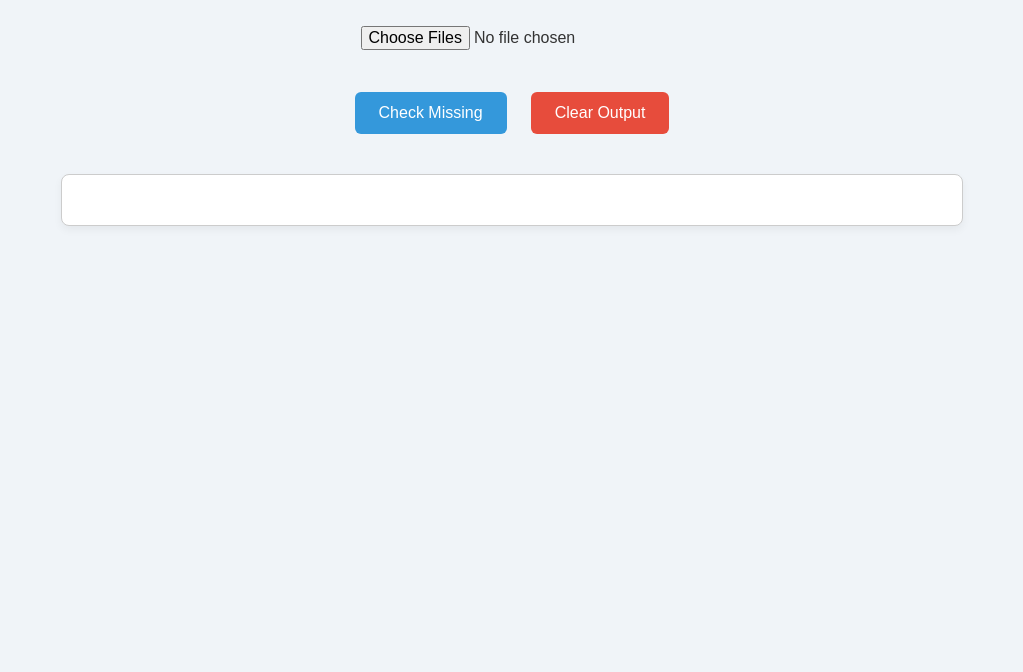
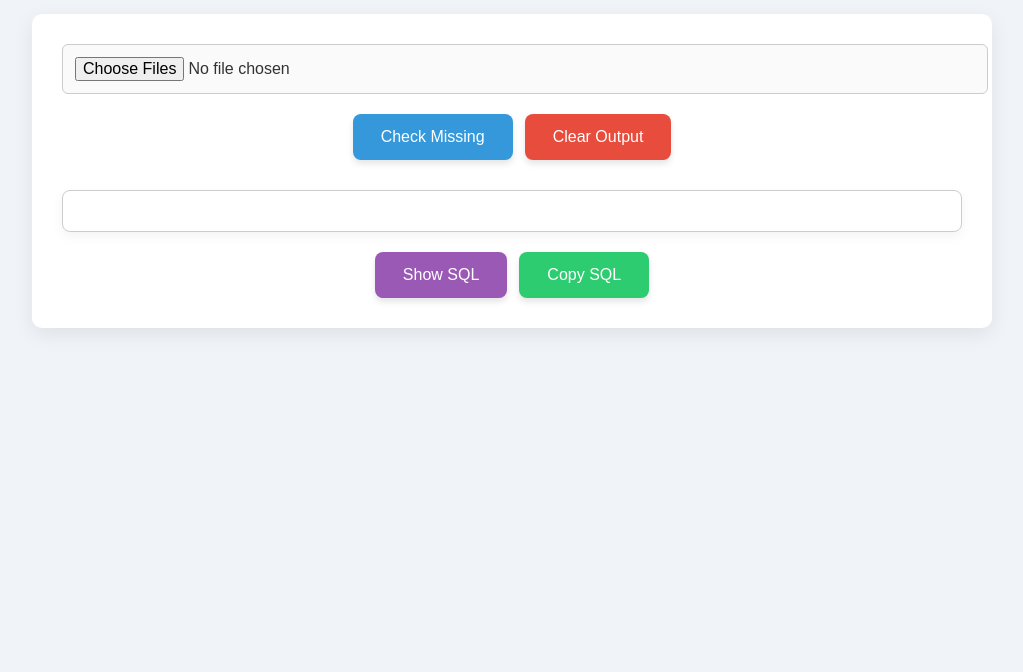
Before and after one commit to Humphydumphy1/missing-sales-tool, a plain HTML site: page missing.html in a window 1280 px wide. Shown: the part 128-800 px from the top of the page, without its empty margins (128-1151 px from the left). Drawn offline with Linux system fonts and the light colour scheme.

Commit message:
added finding missing OR and script

```diff
--- a/missing.html
+++ b/missing.html
@@ -6,10 +6,12 @@
   <style>
     body {
       font-family: 'Segoe UI', Tahoma, Geneva, Verdana, sans-serif;
-      padding: 40px;
-      text-align: center;
+      padding: 40px 20px;
       background-color: #f0f4f8;
       color: #333;
+      display: flex;
+      flex-direction: column;
+      align-items: center;
     }
 
     h1 {
@@ -17,62 +19,127 @@
       margin-bottom: 30px;
     }
 
+    .container {
+      background: #fff;
+      border-radius: 10px;
+      padding: 30px;
+      max-width: 900px;
+      width: 100%;
+      box-shadow: 0 6px 20px rgba(0, 0, 0, 0.08);
+    }
+
+    .file-upload {
+      margin-bottom: 20px;
+    }
+
     input[type="file"] {
       padding: 12px;
       font-size: 16px;
-      margin-bottom: 20px;
+      border-radius: 6px;
+      border: 1px solid #ccc;
+      background: #fafafa;
+      width: 100%;
+    }
+
+    .buttons {
+      margin-top: 10px;
+      display: flex;
+      flex-wrap: wrap;
+      gap: 12px;
+      justify-content: center;
     }
 
     button {
-      padding: 12px 24px;
+      padding: 14px 28px;
       font-size: 16px;
-      margin: 10px;
       cursor: pointer;
       border: none;
-      border-radius: 6px;
-      background-color: #3498db;
+      border-radius: 8px;
       color: white;
-      transition: background-color 0.3s ease;
+      transition: all 0.3s ease;
+      box-shadow: 0 4px 6px rgba(0, 0, 0, 0.1);
     }
 
     button:hover {
-      background-color: #2980b9;
+      transform: translateY(-1px);
+      opacity: 0.95;
+    }
+
+    button#checkBtn {
+      background-color: #3498db;
     }
 
     button#clearBtn {
       background-color: #e74c3c;
     }
 
-    button#clearBtn:hover {
-      background-color: #c0392b;
+    button#downloadBtn {
+      background-color: #f39c12;
     }
 
-    #output {
+    button#copyBtn {
+      background-color: #2ecc71;
+    }
+
+    button#toggleSQL {
+      background-color: #9b59b6;
+    }
+
+    .output-box {
       margin-top: 30px;
-      font-size: 17px;
-      white-space: pre;
+      font-size: 16px;
+      white-space: pre-wrap;
       color: #2c3e50;
-      max-width: 850px;
-      margin-left: auto;
-      margin-right: auto;
       text-align: left;
       border: 1px solid #ccc;
-      padding: 25px;
+      padding: 20px;
       background: #ffffff;
       border-radius: 8px;
-      box-shadow: 0 4px 8px rgba(0, 0, 0, 0.05);
+      box-shadow: 0 4px 12px rgba(0, 0, 0, 0.05);
+      max-height: 500px;
+      overflow-y: auto;
+      transition: all 0.3s ease-in-out;
+    }
+
+    #sqlControls {
+      margin-top: 20px;
+      display: none;
+      gap: 12px;
+      display: flex;
+      justify-content: center;
+      flex-wrap: wrap;
+    }
+
+    @media (max-width: 600px) {
+      .buttons, #sqlControls {
+        flex-direction: column;
+        align-items: stretch;
+      }
     }
   </style>
 </head>
 <body>
-  <h1>🧾 Missing Receipt Finder</h1>
-  <input type="file" id="fileInput" accept=".xls,.xlsx,.ods,.csv" multiple />
-  <div>
-    <button onclick="processFiles()">Check Missing</button>
-    <button id="downloadBtn" style="display:none;">Download Result as .txt</button>
-    <button id="clearBtn" onclick="clearOutput()">Clear Output</button>
+  <h1>Missing Receipt [#OR] Finder</h1>
+  <div class="container">
+    <div class="file-upload">
+      <input type="file" id="fileInput" accept=".xls,.xlsx,.ods,.csv" multiple />
+    </div>
+
+    <div class="buttons">
+      <button id="checkBtn" onclick="processFiles()">Check Missing</button>
+      <button id="downloadBtn" style="display:none;">Download Result</button>
+      <button id="clearBtn" onclick="clearOutput()">Clear Output</button>
+    </div>
+
+    <div id="output" class="output-box"></div>
+
+    <div id="sqlControls">
+      <button id="toggleSQL" onclick="toggleSQLVisibility()">Show SQL</button>
+      <button id="copyBtn" onclick="copySQL()">Copy SQL</button>
+    </div>
+
+    <div id="sqlOutput" class="output-box" style="display:none;"></div>
   </div>
-  <div id="output"></div>
 
   <script src="https://cdn.jsdelivr.net/npm/xlsx@0.18.5/dist/xlsx.full.min.js"></script>
   <script>
@@ -80,14 +147,18 @@
       const files = document.getElementById("fileInput").files;
       const output = document.getElementById("output");
       const downloadBtn = document.getElementById("downloadBtn");
+      const sqlOutput = document.getElementById("sqlOutput");
+      const sqlControls = document.getElementById("sqlControls");
 
       if (!files.length) {
         alert("Please select at least one file.");
         return;
       }
 
-      output.textContent = "⏳ Processing files...\n";
+      output.textContent = "Processing files...\n";
       downloadBtn.style.display = "none";
+      sqlOutput.style.display = "none";
+      sqlControls.style.display = "none";
 
       let allMissing = {};
       let processedCount = 0;
@@ -123,7 +194,7 @@
           }
 
           if (receiptCol === -1 || dateCol === -1) {
-            output.innerHTML += `❌ Could not find 'Receipt#' or 'Date' in ${file.name}\n`;
+            output.innerHTML += `Could not find 'Receipt#' or 'Date' in ${file.name}\n`;
             processedCount++;
             if (processedCount === files.length) finalizeOutput();
             return;
@@ -165,16 +236,29 @@
       }
 
       function finalizeOutput() {
-        let message = `📄 MISSING RECEIPT NUMBERS BY DATE\n\n`;
+        let message = `MISSING RECEIPT NUMBERS BY DATE\n\n`;
+        let allMissingFlat = [];
+
         for (let date in allMissing) {
           const list = allMissing[date];
           if (list.length) {
-            message += `📆 ${date}:\n${list.join("\n")}\n\n`;
+            message += `${date}:\n${list.join(", ")}\n\n`;
+            allMissingFlat.push(...list);
           }
         }
 
-        if (message.trim() === "📄 MISSING RECEIPT NUMBERS BY DATE") {
-          message += "✅ No missing receipt numbers found. Good job!";
+        if (allMissingFlat.length === 0) {
+          message += "No missing receipt numbers found.";
+          sqlOutput.style.display = "none";
+          sqlControls.style.display = "none";
+        } else {
+          const uniqueSorted = [...new Set(allMissingFlat)].sort((a, b) => a - b);
+          const formatted = uniqueSorted.map(n => `"${n}"`).join(", ");
+          const sqlQuery = `SELECT * FROM pos_sale WHERE fdocument_no IN (${formatted});`;
+
+          sqlOutput.textContent = "SQL Format:\n\n" + sqlQuery;
+          sqlOutput.style.display = "none";
+          sqlControls.style.display = "flex";
         }
 
         output.textContent = message;
@@ -192,7 +276,29 @@
 
     function clearOutput() {
       document.getElementById("output").textContent = "";
+      document.getElementById("sqlOutput").textContent = "";
+      document.getElementById("sqlOutput").style.display = "none";
+      document.getElementById("sqlControls").style.display = "none";
       document.getElementById("downloadBtn").style.display = "none";
+    }
+
+    function toggleSQLVisibility() {
+      const sql = document.getElementById("sqlOutput");
+      const btn = document.getElementById("toggleSQL");
+      if (sql.style.display === "none") {
+        sql.style.display = "block";
+        btn.textContent = "Hide SQL";
+      } else {
+        sql.style.display = "none";
+        btn.textContent = "Show SQL";
+      }
+    }
+
+    function copySQL() {
+      const sql = document.getElementById("sqlOutput").textContent.replace("SQL Format:\n\n", "");
+      navigator.clipboard.writeText(sql).then(() => {
+        alert("SQL copied to clipboard!");
+      });
     }
   </script>
 </body>
```
Also changed, not shown: index.html (+2 -2 lines).
